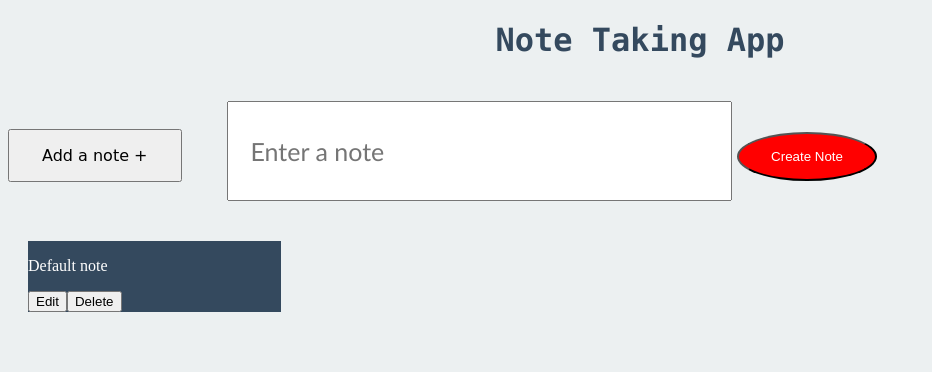
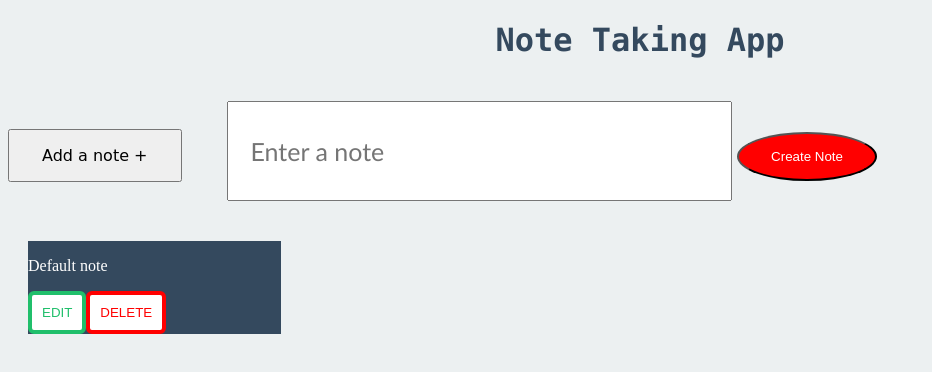
Before and after one commit to prithvi21/React-Notes-App, a React (Create React App) app: page / in a window 1280 px wide. Both pictures are taken after a click on the button "Add a note +". Shown: the top 372 px of the page, without its empty margins (0-932 px from the left). Built offline with nearby package versions, Linux system fonts and the light colour scheme.

Commit message:
add save after edit  functionality

```diff
--- a/src/App.js
+++ b/src/App.js
@@ -35,7 +35,9 @@ class App extends React.Component {
 
   handleEdit = (note_id) => {
     const id = 'note-' + note_id;
+    const save_id = 'save-' + note_id;
     document.getElementById(id).contentEditable = 'true';
+    document.getElementById(save_id).style.display = 'initial';
   }
 
 
@@ -43,6 +45,13 @@ class App extends React.Component {
     const id = 'display-' + note_id;
     console.log(note_id);
     document.getElementById(id).style.display = 'none';
+  }
+
+  saveAfterEdit = (note_id) => {
+    const id = 'note-' + note_id;
+    const save_id = 'save-' + note_id;
+    document.getElementById(id).contentEditable = 'false';
+    document.getElementById(save_id).style.display = 'none';
   }
 
   render(){
@@ -53,7 +62,7 @@ class App extends React.Component {
           <NewNote handleClick = {this.handleAdd}/>
           <InputBox handleClick = {this.handleCreate} />
           <Display notesList = {this.state.notesList}
-           edit = {this.handleEdit} delete = {this.handleDelete} />
+           edit = {this.handleEdit} delete = {this.handleDelete} save = {this.saveAfterEdit} />
         </div>)
       : (<div>
           <Header />
--- a/src/components/Display.js
+++ b/src/components/Display.js
@@ -8,8 +8,12 @@ export default class Display extends React.Component {
     const displayNotes = notesList.map( (note,note_id) =>
       <div id={ 'display-' + note_id } className="display">
         <p id={ 'note-' + note_id }>{note}</p>
-        <button type="button" className="edit-button" onClick={()=>this.props.edit(note_id)}>Edit</button>
-        <button type="button" className="delete-button" onClick={()=>this.props.delete(note_id)}>Delete</button>
+        <button type="button" className="edit-button"
+         onClick={ () => this.props.edit(note_id) }> Edit </button>
+        <button type="button" className="delete-button"
+         onClick = { () => this.props.delete(note_id) } > Delete </button>
+        <button type="button" id={ 'save-' + note_id } className="save-button"
+         onClick = { () => this.props.save(note_id) } >Save </button>
       </div> );
 
     return <div>{displayNotes}</div>;
--- a/src/css/Display.css
+++ b/src/css/Display.css
@@ -7,3 +7,35 @@
   margin : 20px;
   width : 20%;
 }
+
+.edit-button {
+  color: #20bf6b !important;
+  text-transform: uppercase;
+  background: #ffffff;
+  padding: 10px;
+  border: 4px solid #20bf6b !important;
+  border-radius: 6px;
+  display: inline-block;
+  transition: all 0.3s ease 0s;
+}
+
+.delete-button {
+  color:red !important;
+  text-transform: uppercase;
+  background: #ffffff;
+  padding: 10px;
+  border: 4px solid red !important;
+  border-radius: 6px;
+  display: inline-block;
+}
+
+.save-button {
+  color:#f1c40f !important;
+  text-transform: uppercase;
+  background: #ffffff;
+  padding: 10px;
+  border: 4px solid #f1c40f !important;
+  border-radius: 6px;
+  display : none;
+
+}
```
